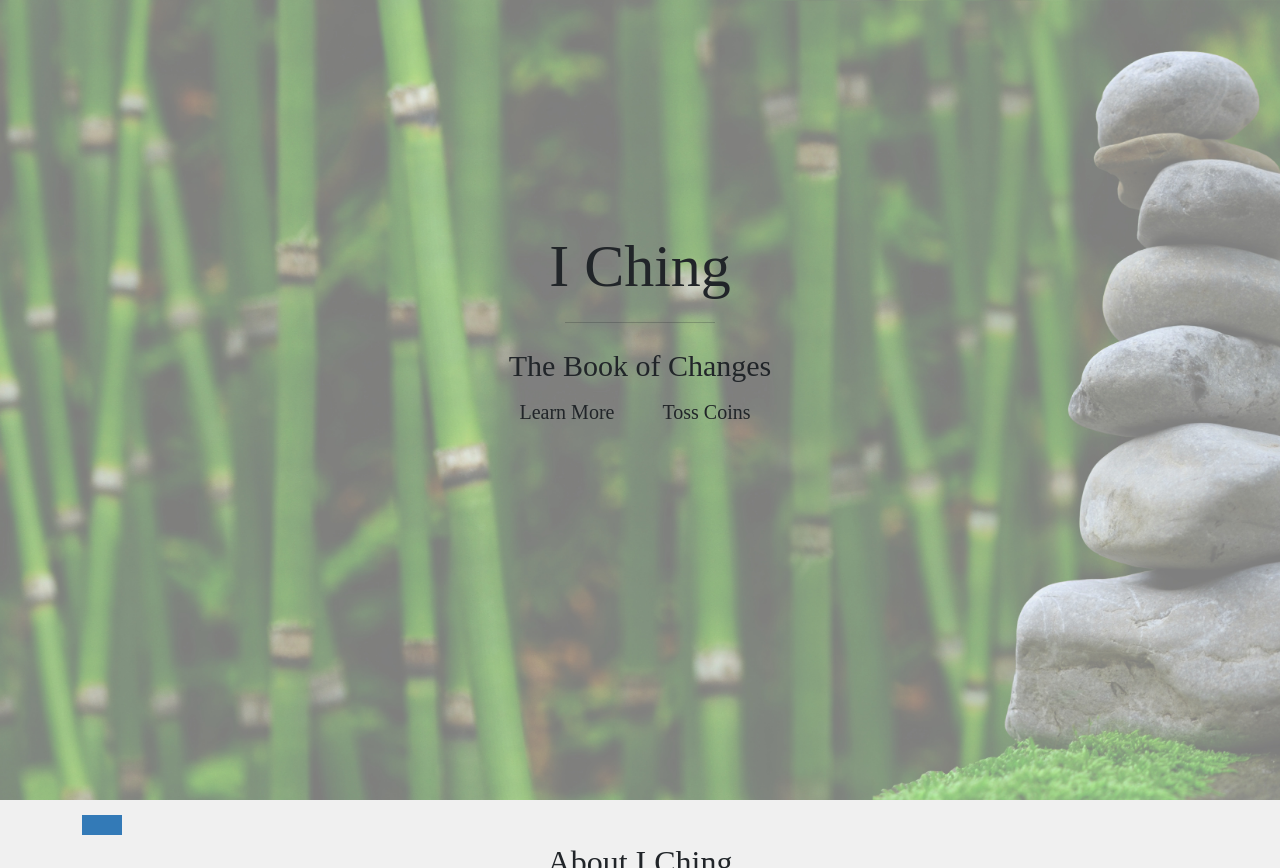
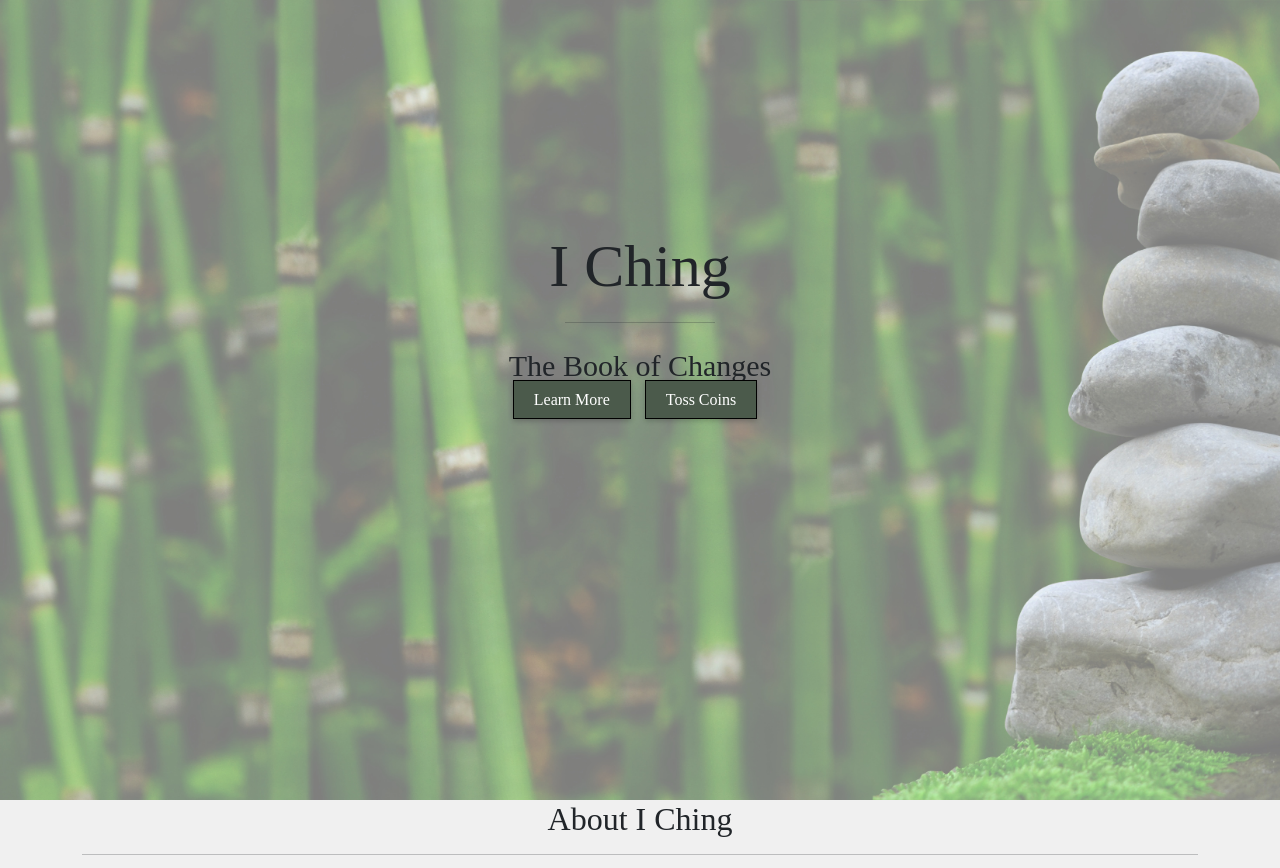
Before and after one commit to A-Abromaite/IChing_Website_final, a Django app: page /iching/ in a window 1280 px wide. Shown: the top 868 px of the page. Run offline with Django 4.2, Linux system fonts and the light colour scheme; data comes from the database, SQL or seed files in the repository.

Commit message:
button visibility fixed

```diff
--- a/mysite/iching/templates/base.html
+++ b/mysite/iching/templates/base.html
@@ -1,15 +1,14 @@
 <!DOCTYPE html>
 <html lang="en">
 <head>
-    <title>{%block "title" %}{% endblock%}</title>
+    <title>{% block "title" %}{% endblock %}</title>
     <meta charset="utf-8">
     <meta name="viewport" content="width=device-width, initial-scale=1">
     <link href="https://cdn.jsdelivr.net/npm/bootstrap@5.2.3/dist/css/bootstrap.min.css" rel="stylesheet">
-    <script src="https://cdn.jsdelivr.net/npm/bootstrap@5.2.3/dist/js/bootstrap.bundle.min.js"></script>
     {% load static %}
     <link rel="stylesheet" type="text/css" href="{% static 'iching/styles.css' %}">
 </head>
-<body id="page-top" data-spy="scroll" data-target=".navbar-fixed-top">
+<body>
 <!-- Header -->
 <header class="header" id="header">
   <div class="intro">
@@ -18,34 +17,19 @@
         <div class="intro-text">
           <h1>I Ching</h1>
           <hr class="styled-hr">
+          <div class="intro-text">
           <p>The Book of Changes</p>
-          <div class="button-container">
-            <a href="#about" class="btn btn-default btn-lg page-scroll">Learn More</a>
-            <a href="#toss-coins" class="btn btn-default btn-lg page-scroll">Toss Coins</a>
+            <div class="button-container">
+              <a href="#about" class="styled-button">Learn More</a>
+              <a href="#toss-coins" class="styled-button">Toss Coins</a>
           </div>
+        </div>
       </div>
     </div>
+  </div>
+  </div>
 </header>
-<!-- Navigation -->
-<div id="nav">
-  <nav class="navbar navbar-custom">
-    <div class="container">
-      <div class="navbar-header">
-        <button type="button" class="navbar-toggle" data-toggle="collapse" data-target=".navbar-main-collapse"> <i class="fa fa-bars"></i> </button>
-      </div>
-    <!-- Collect the nav links, forms, and other content for toggling -->
-      <div class="collapse navbar-collapse navbar-main-collapse">
-        <ul class="nav navbar-nav">
-          <!-- Hidden li included to remove active class from about link when scrolled up past about section -->
-          <li class="hidden"> <a href="#page-top"></a> </li>
-          <li> <a class="page-scroll" href="#about">About</a> </li>
-          <li> <a class="page-scroll" href="#portfolio">Portfolio</a> </li>
-          <li> <a class="page-scroll" href="#contact">Contact</a> </li>
-        </ul>
-      </div>
-    </div>
-  </nav>
-</div>
+
 <!-- About Section -->
 <div id="about">
   <div class="container">
@@ -54,18 +38,22 @@
       <hr>
     </div>
     <div class="row">
-      <div class="col-md-12 text-center"><img src="img/about.jpg" class="img-responsive"></div>
+      <div class="col-md-12 text-center">
+        <img src="{% static 'img/about.jpg' %}" class="img-responsive">
+      </div>
       <div class="col-md-8 col-md-offset-2">
         <div class="about-text">
           <p>Lorem ipsum dolor sit amet, consectetur adipiscing elit. Duis sed dapibus leo nec ornare diam. Sed commodo nibh ante facilisis bibendum dolor feugiat at. Duis sed dapibus leo nec ornare diam commodo nibh.</p>
           <p>Lorem ipsum dolor sit amet, consectetur adipiscing elit. Duis sed dapibus leo nec ornare diam. Sed commodo nibh ante facilisis bibendum dolor feugiat at. Duis sed dapibus leo nec ornare.</p>
-          <a href="#portfolio" class="btn btn-default btn-lg page-scroll">My Portfolio</a> </div>
+          <a href="#portfolio" class="btn btn-default btn-lg page-scroll">My Portfolio</a>
+        </div>
       </div>
     </div>
   </div>
 </div>
+
 <div>
-    {% block "content"%}{%endblock%}
+    {% block "content" %}{% endblock %}
 </div>
 
 <div class="mt-5 p-4 bg-dark text-white text-center">
--- a/mysite/static/iching/styles.css
+++ b/mysite/static/iching/styles.css
@@ -23,7 +23,9 @@ header {
   height: 100vh;
   text-align: center;
 }
-
+.intro-text {
+  margin-bottom: 20px; /* Adjust the margin as needed */
+}
 .styled-hr {
   width: 150px; /* Adjust the width as needed */
   margin: 0 auto; /* Center the <hr> horizontally */
@@ -39,6 +41,8 @@ header p {
   font-size: 30px;
 
 }
+
+
 /* Style main content */
 main {
   margin: 20px;
@@ -55,15 +59,22 @@ a:hover {
 }
 
 /* Style buttons */
-button {
-  background-color: #337ab7;
+.styled-button {
+  background-color: #4b5a4b;
   color: #fff;
-  border: none;
+  border: 1px solid #000;
   padding: 10px 20px;
+  border-radius: 0px;
+  font-size: 16px;
   cursor: pointer;
+  box-shadow: 0 2px 5px rgba(0, 0, 0, 0.2);
+  position: relative;
+  z-index: 1;
+  width: 300px; /* Adjust the width as needed */
+  height: 50px; /* Adjust the height as needed */
 }
 
-button:hover {
+.styled-button:hover {
   background-color: #23527c;
 }
 
```
